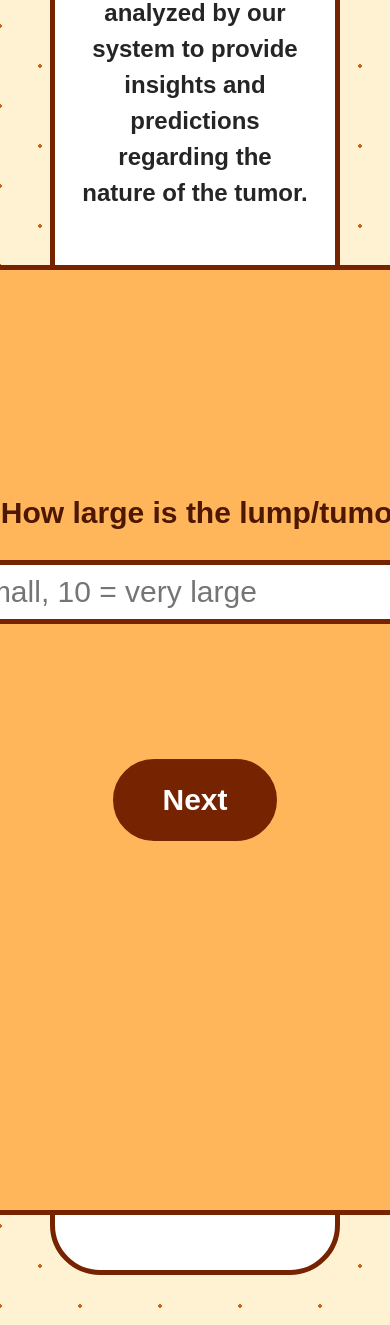
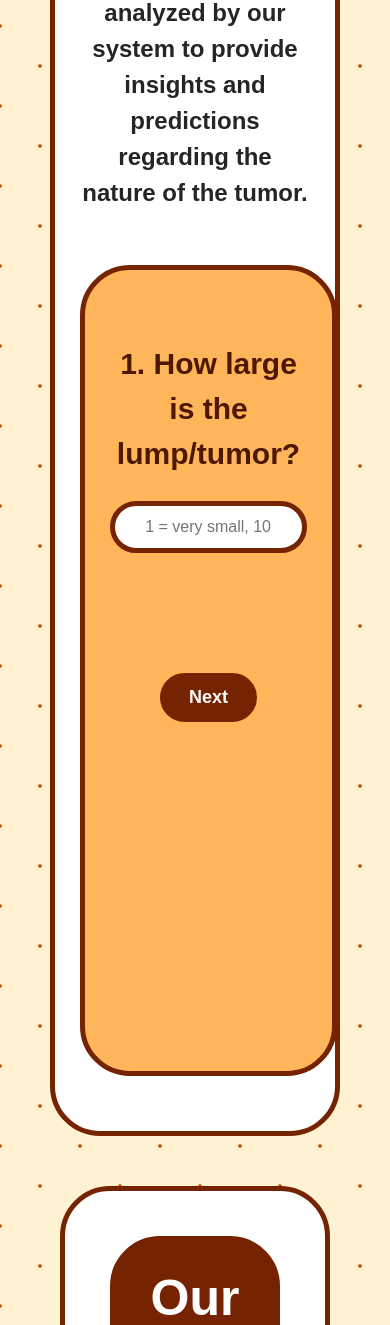
Before and after one commit to AbdullatifElmuaqqat/PinkPath-Breast-Cancer-Prediction-Wep-App-, a Flask app: page / in a window 390 px wide; the page is wider, and only the part inside the window is pictured. Shown: the part 2664-3989 px from the top of that part. Run offline with Flask 3, Linux system fonts and the light colour scheme; parts of the project's set-up code (start-up, migrations or seed data) failed here and were passed over.

Commit message:
Update styles.css

```diff
--- a/static/css/styles.css
+++ b/static/css/styles.css
@@ -171,8 +171,9 @@ padding: 10px;
 
 
 .predictor-inner {
-    display:block;
-    width: 1000px;
+    display: block;
+    width: 90%;
+    max-width: 1000px;
     align-items: center;
     text-align: center;
     flex-direction: column;
@@ -180,20 +181,23 @@ padding: 10px;
     border: 5px solid #752300;
     border-radius: 50px;
     background-color: rgb(255, 181, 90);
-    padding: 10px;
-    margin: 30px;
+    padding: 20px;
+    margin: 30px auto;  /* Center the box horizontally */
     transition: transform 0.3s ease, box-shadow 0.3s ease;
 }
 
-.predictor-inner input{
+
+.predictor-inner input {
     display: inline;
-    width: 700px;
+    width: 90%;
+    max-width: 600px;
     align-self: center;
     border-radius: 30px;
     border: 5px solid #752300;
-    padding: 10px;
-    padding-left: 30px;
+    padding: 12px 30px;
+    box-sizing: border-box;
 }
+
 
 .predictor-inner input:focus, textarea:focus, select:focus {
     outline: none;
@@ -249,11 +253,10 @@ padding: 10px;
     color: #333333;
 }
 
-/* Fix container positioning to relative for absolute positioning to work */
 .container1 {
     position: relative;
-    min-height: 600px;  /* Ensures enough space for questions and result */
-    padding-bottom: 120px;  /* Space for prediction box */
+    min-height: 600px;
+    padding-bottom: 120px;
 }
 
 
@@ -387,13 +390,13 @@ padding: 10px;
 .pfp {
     width: 400px;
     height: 400px;
-    object-fit: cover;
+    object-fit:cover;
     border: 5px solid #752300;
     border-radius: 200px;
     margin-bottom: 10px;
     align-self: center;
 
-    transition: transform 0.3s ease; /* Optional: Add a hover effect for the image */
+    transition: transform 0.3s ease;
 }
 
 .teamProfile .pfp:hover {
@@ -431,3 +434,20 @@ padding: 10px;
     transform: scale(1.1);
     box-shadow: 5px 5px #752300;
 }
+
+@media (max-width: 768px) {
+    .predictor-inner input {
+        width: 95%;
+        max-width: none;
+        font-size: 16px;
+    }
+
+    .question {
+        font-size: 20px;
+    }
+
+    .question button {
+        font-size: 18px;
+        padding: 10px 25px;
+    }
+}
```
